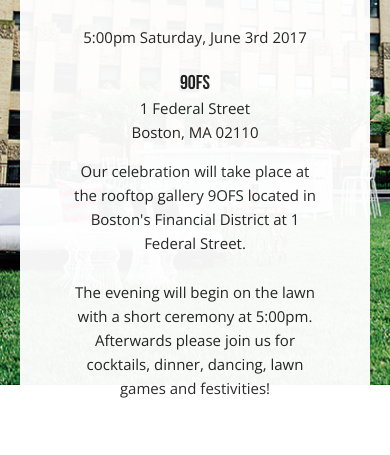
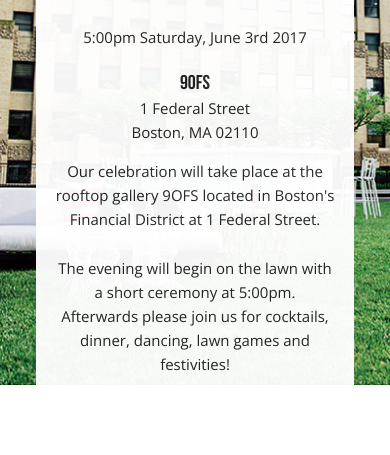
Before and after one commit to ewalker11/walkerdowntheaisle, a Flask app: page /details in a window 390 px wide. Shown: the part 459-914 px from the top of the page. After the commit the page ends 880 px from the top, so only its background shows below. Run offline with Flask 2, Linux system fonts and the light colour scheme; some web fonts are replaced.

Commit message:
More realestate on mobile

```diff
--- a/static/css/custom.css
+++ b/static/css/custom.css
@@ -135,6 +135,16 @@ img {
   background-color: #FFFFFF;
   opacity: 0.96;
   padding: 3rem 5rem 3rem 5rem;
+}
+
+@media(max-width: 800px) {
+  .details-page .section {
+    padding: 2rem 2rem 2rem 2rem;
+  }
+
+  .details-page .container {
+    width: 92%
+  }
 }
 
 .details-page h1 {
```
